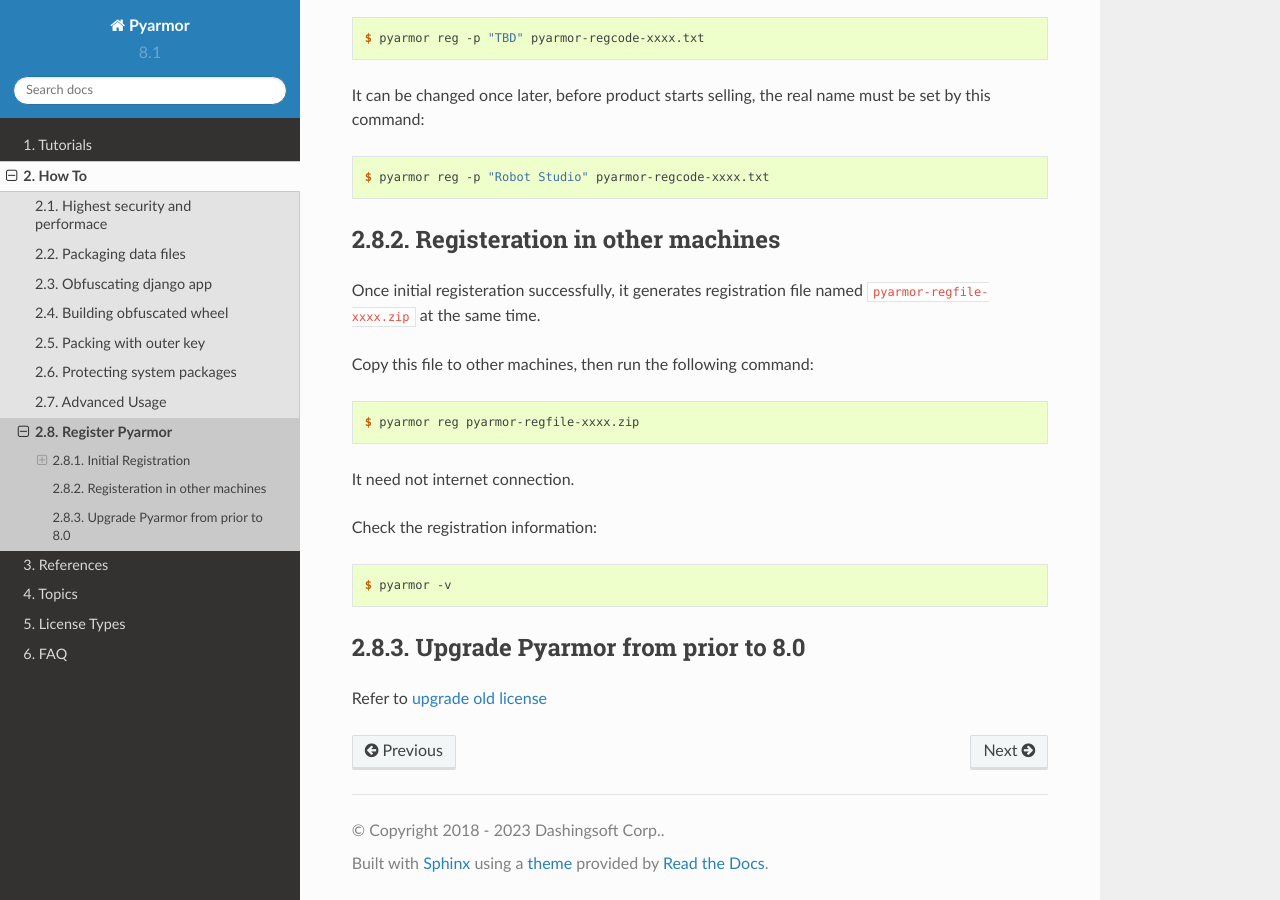
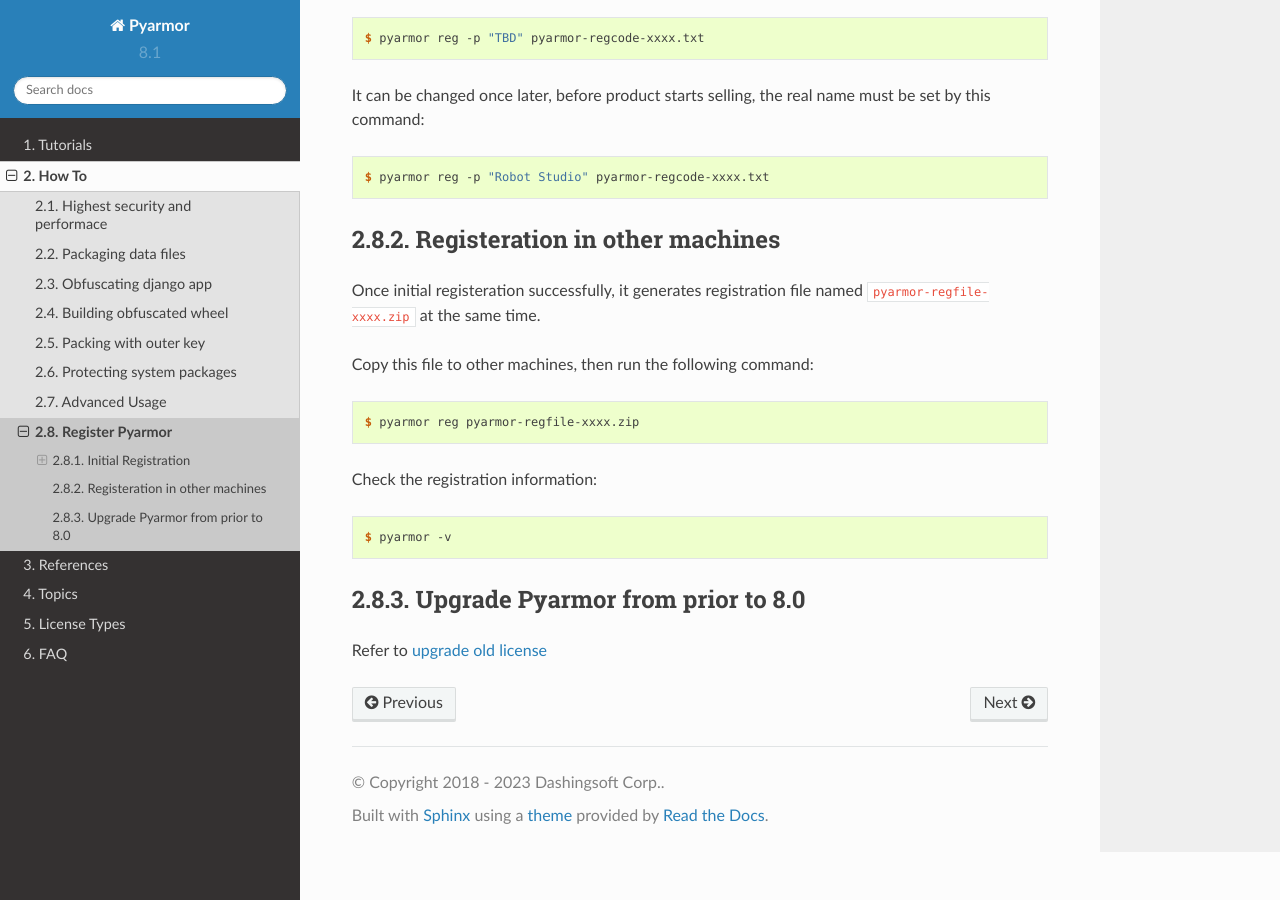
Before and after one commit to dashingsoft/pyarmor, a Sphinx documentation site: the page built from docs/how-to/register.rst, in a window 1280 px wide and 900 px high, scrolled down 1511 px. Built offline with Sphinx 7.4.7 and the Read the Docs theme 2.0.0, drawn with Linux system fonts in a browser that asks for light colours.

Commit message:
Refine doc

```diff
--- a/docs/how-to/register.rst
+++ b/docs/how-to/register.rst
@@ -81,8 +81,6 @@
 
     $ pyarmor reg pyarmor-regfile-xxxx.zip
 
-It need not internet connection.
-
 Check the registration information::
 
     $ pyarmor -v
```
